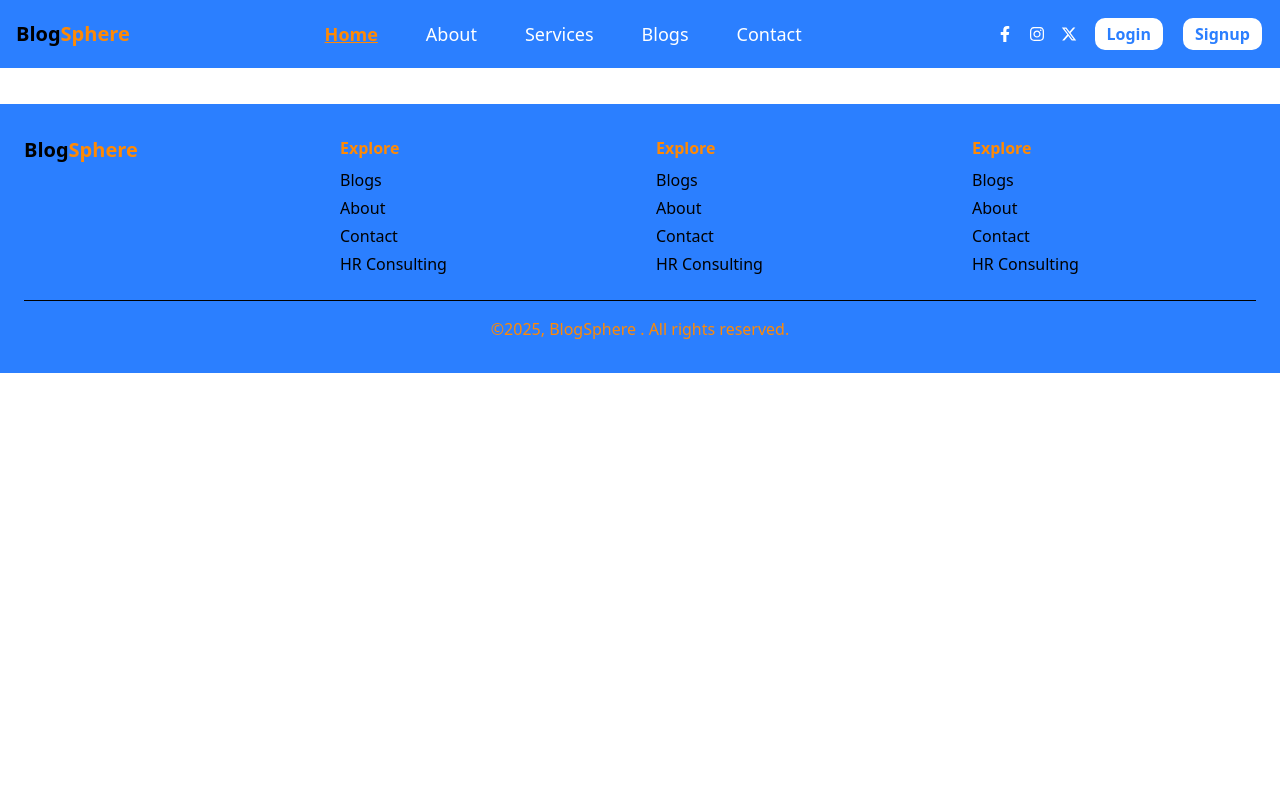
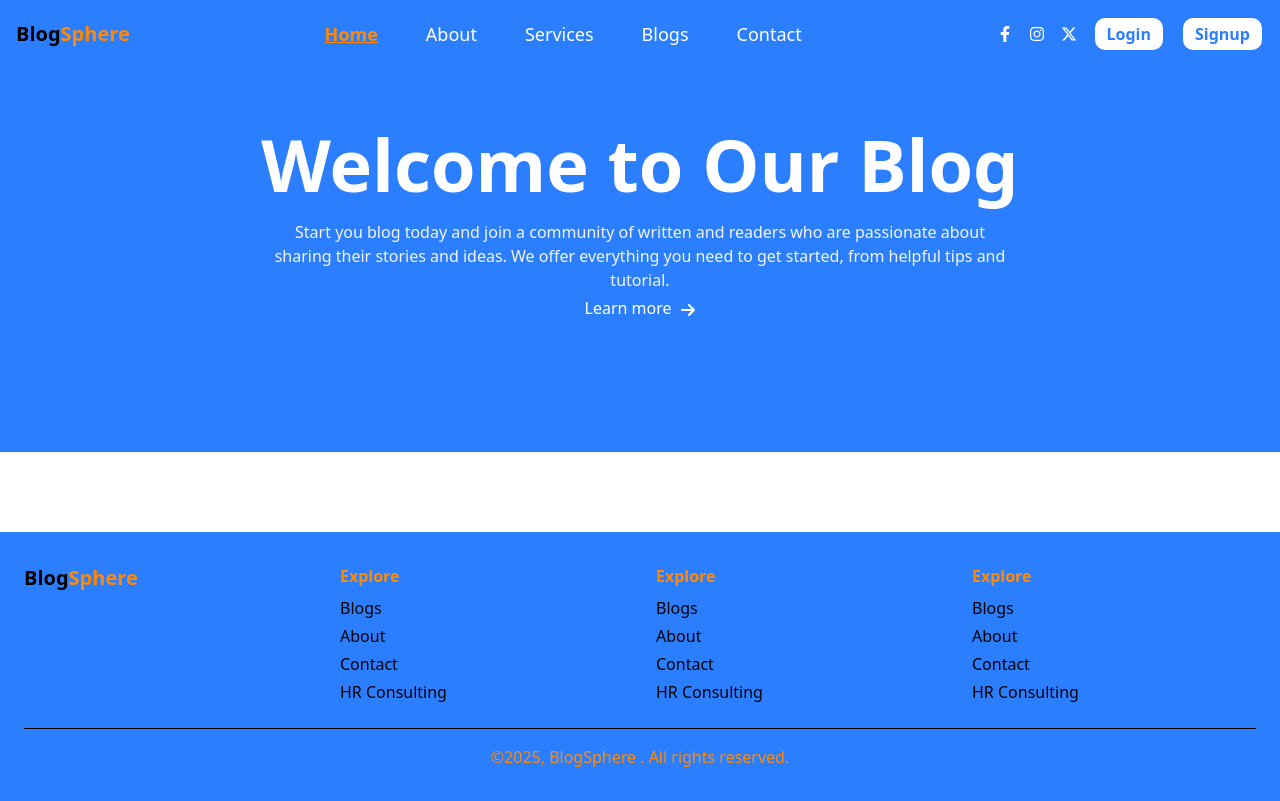
Before and after one commit to itsmepriyanka/Blog_website, a React (Vite) app: page / in a window 1280 px wide. Built offline with nearby package versions, Linux system fonts and the light colour scheme.

Commit message:
banner added

```diff
--- a/src/MyRoutes.jsx
+++ b/src/MyRoutes.jsx
@@ -7,6 +7,7 @@ import { Route, BrowserRouter as Router, Routes } from "react-router-dom";
 import Layout from "./layout/Layout";
 import Login from "./pages/Login";
 
+
 const MyRoutes = () => {
   return (
     <>
@@ -14,6 +15,7 @@ const MyRoutes = () => {
         <Routes>
           <Route path="/" element={<Layout />}>
             <Route path="/" element={<Home />} />
+
             <Route path="/services" element={<Services />} />
             <Route path="/contact" element={<Contact />} />
             <Route path="/blogs" element={<Blogs />} />
--- /dev/null
+++ b/src/components/Banner.jsx
@@ -0,0 +1,23 @@
+import React from 'react'
+import { Link } from 'react-router-dom'
+import{FaArrowRight} from "react-icons/fa6"
+
+const Banner = () => {
+  return (
+    <div className='px-4 py-32 bg-blue-500 mx-auto'>
+        <div className='text-white text-center'>
+            <h1 className='text-5xl lg:text-7xl ledding-snug font-bold mb-5'>Welcome to Our Blog</h1>
+            <p className='text-gray-100 lg:w-3/5 mx-auto ' >Start you blog today and join a community of written and readers who are
+                passionate about sharing their stories and ideas. We offer everything you
+                need to get started, from helpful tips and tutorial.</p>
+
+                <div>
+                    <Link to='/' className="font-medium hover:text-purple-500 inline-flex items-center py-1">Learn more
+                    <FaArrowRight className='mt-1 ml-2'/></Link>
+                </div>
+        </div>
+    </div>
+  )
+}
+
+export default Banner
--- a/src/layout/Header.jsx
+++ b/src/layout/Header.jsx
@@ -85,12 +85,12 @@ const Header = () => {
           <a href="/" className="hover:text-orange-500">
             <FaXTwitter />
           </a>
-          <button className="btn border-2 font-bold bg-white text-blue-500 hover:bg-orange-400 hover:text-white px-3 py-1 rounded-xl">
+          <NavLink to='/login'><button className="btn border-2 font-bold bg-white text-blue-500 hover:bg-orange-400 hover:text-white px-3 py-1 rounded-xl">
             Login
-          </button>
-          <button className="btn border-2 font-bold bg-white text-blue-500 hover:bg-orange-400 hover:text-white px-3 py-1 rounded-xl">
+          </button></NavLink>
+          <NavLink to='/register'><button className="btn border-2 font-bold bg-white text-blue-500 hover:bg-orange-400 hover:text-white px-3 py-1 rounded-xl">
             Signup
-          </button>
+          </button></NavLink>
         </div>
 
         {/* mobile menu btn, display mobile screen */}
--- a/src/pages/About.jsx
+++ b/src/pages/About.jsx
@@ -2,7 +2,12 @@ import React from 'react'
 
 const About = () => {
   return (
-    <div>About</div>
+    <div className=' py-40 bg-blue-500 mx-auto '>
+    <div className='text-white text-center'>
+        <h1 className='text-5xl lg:text-7xl ledding-snug font-bold mb-5'> About Us Page</h1>
+
+    </div>
+</div>
   )
 }
 
--- a/src/pages/Blogs.jsx
+++ b/src/pages/Blogs.jsx
@@ -2,7 +2,12 @@ import React from 'react'
 
 const Blogs = () => {
   return (
-    <></>
+    <div className=' py-40 bg-blue-500 mx-auto '>
+        <div className='text-white text-center'>
+            <h1 className='text-5xl lg:text-7xl ledding-snug font-bold mb-5'> Blog Page</h1>
+
+        </div>
+    </div>
   )
 }
 
--- a/src/pages/Contact.jsx
+++ b/src/pages/Contact.jsx
@@ -2,7 +2,12 @@ import React from 'react'
 
 const Contact = () => {
   return (
-    <div>Contact</div>
+    <div className=' py-40 bg-blue-500 mx-auto '>
+    <div className='text-white text-center'>
+        <h1 className='text-5xl lg:text-7xl ledding-snug font-bold mb-5'> Contact Us Page</h1>
+
+    </div>
+</div>
   )
 }
 
--- a/src/pages/Home.jsx
+++ b/src/pages/Home.jsx
@@ -1,8 +1,11 @@
 import React from 'react'
+import Banner from '../components/Banner'
 
 const Home = () => {
   return (
-    <div>Home</div>
+    <div>
+      <Banner/>
+    </div>
   )
 }
 
--- a/src/pages/Login.jsx
+++ b/src/pages/Login.jsx
@@ -1,6 +1,6 @@
 const Login = () => {
   return (
-    <div className="flex box shadow-md ">
+    <div className="flex box flex-col md:flex-row  shadow-md ">
       {/* Left Section - Image & Slogan */}
       <div className="image md:flex w-1/2 bg-blue-600 text-white flex-col justify-center items-center p-8 bg-cover bg-center bg-no-repeat">
         <h1 className="text-3xl font-bold mt-6 text-center">
--- a/src/pages/Services.jsx
+++ b/src/pages/Services.jsx
@@ -2,7 +2,12 @@ import React from 'react'
 
 const Services = () => {
   return (
-    <div>Services</div>
+    <div className=' py-40 bg-blue-500 mx-auto '>
+        <div className='text-white text-center'>
+            <h1 className='text-5xl lg:text-7xl ledding-snug font-bold mb-5'> Services Page</h1>
+
+        </div>
+    </div>
   )
 }
 
```
